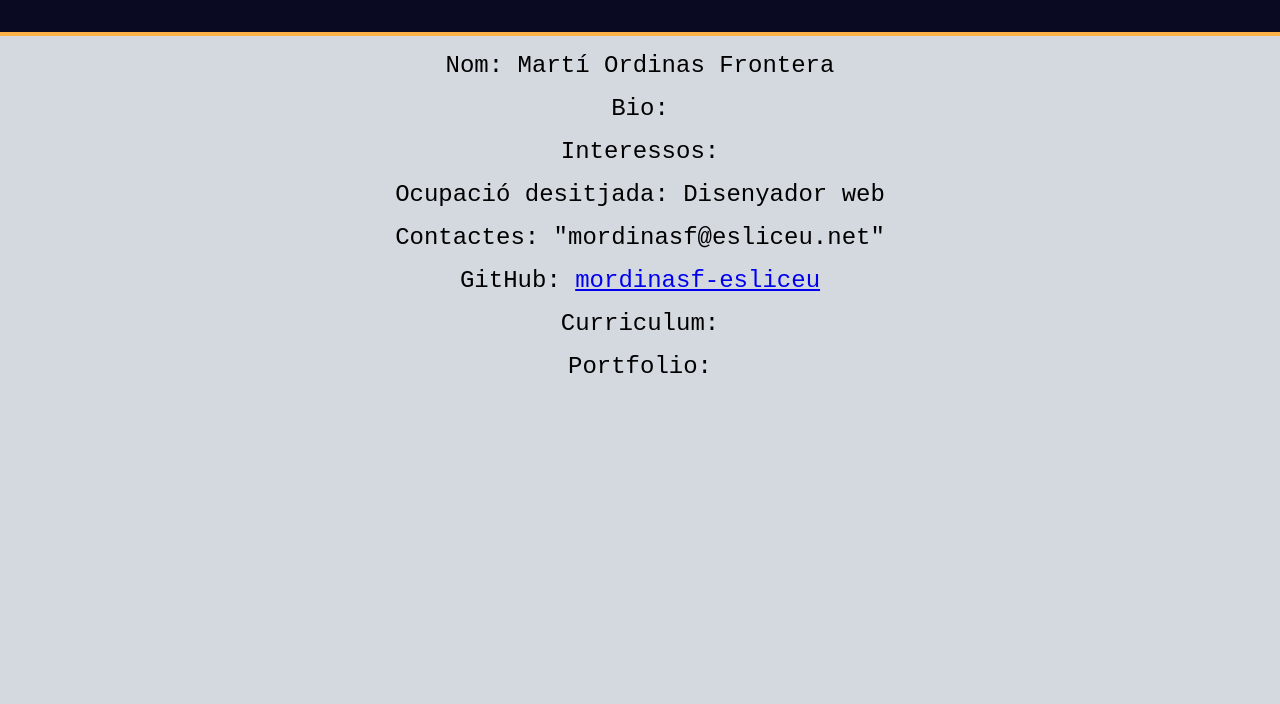
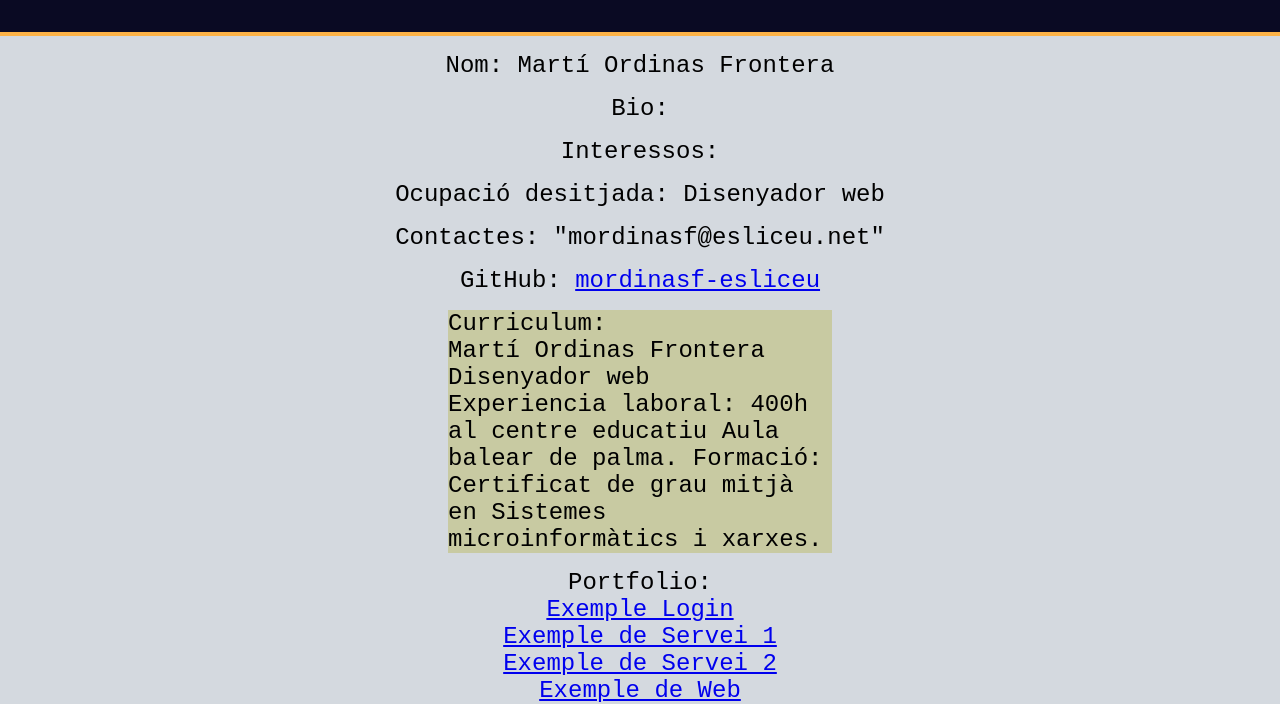
Before and after one commit to mordinasf-esliceu/personalSite, a website built with Vite: page index.html in a window 1280 px wide. Shown: the part 112-816 px from the top of the page. Built offline with nearby package versions, Linux system fonts and the light colour scheme.

Commit message:
curriculum

```diff
--- a/index.html
+++ b/index.html
@@ -31,16 +31,19 @@
         <div>
           GitHub: <a href="https://github.com/mordinasf-esliceu">mordinasf-esliceu</a>
         </div>
-        <div>
+        <div class="CV">
           Curriculum: <br>
-
+          Martí Ordinas Frontera<br>
+          Disenyador web<br>
+          Experiencia laboral: 400h al centre educatiu Aula balear de palma.
+          Formació: Certificat de grau mitjà en Sistemes microinformàtics i xarxes.
         </div>
         <div>
           Portfolio: <br>
-          <a href=""></a>
-          <a href=""></a>
-          <a href=""></a>
-          <a href=""></a>
+          <a href="https://martiordinasfronteraexamenbootstrap.netlify.app/">Exemple Login</a><br>
+          <a href="https://martiordinasexamenllm.netlify.app/">Exemple de Servei 1</a><br>
+          <a href="https://examencssmartiordinas.netlify.app/login">Exemple de Servei 2</a><br>
+          <a href="https://mordinaspracticabootstrapcompleta.netlify.app/">Exemple de Web</a><br>
         </div>
       </div>
     </div>
--- a/src/style.css
+++ b/src/style.css
@@ -14,6 +14,13 @@
 
 h1 {
   width: 100vw;
+}
+
+.gallery .CV {
+  background-color: #c8caa2;
+  margin-left: 35vw;
+  margin-right: 35vw;
+  text-align: left;
 }
 
 .gallery div {
```
